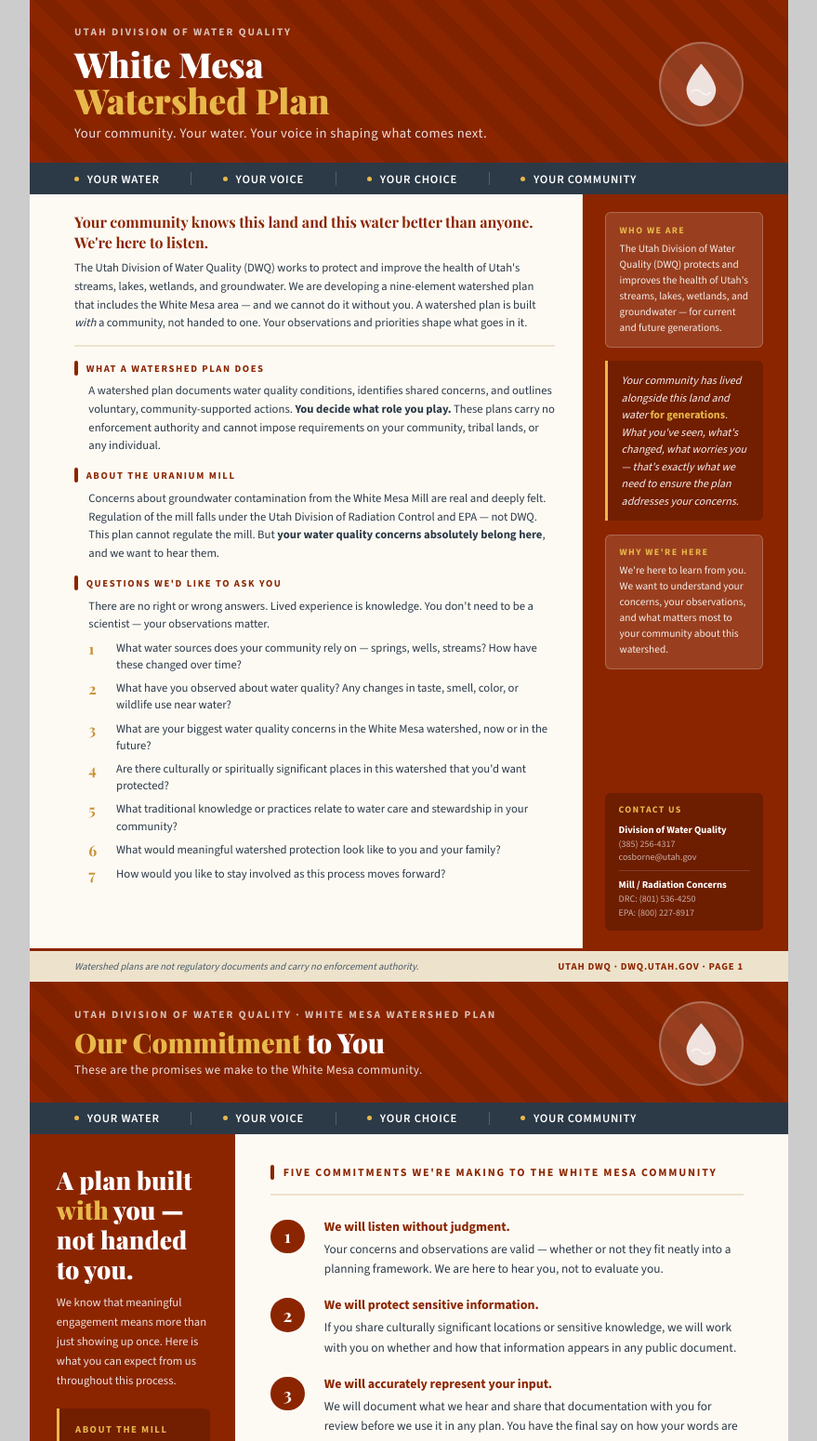
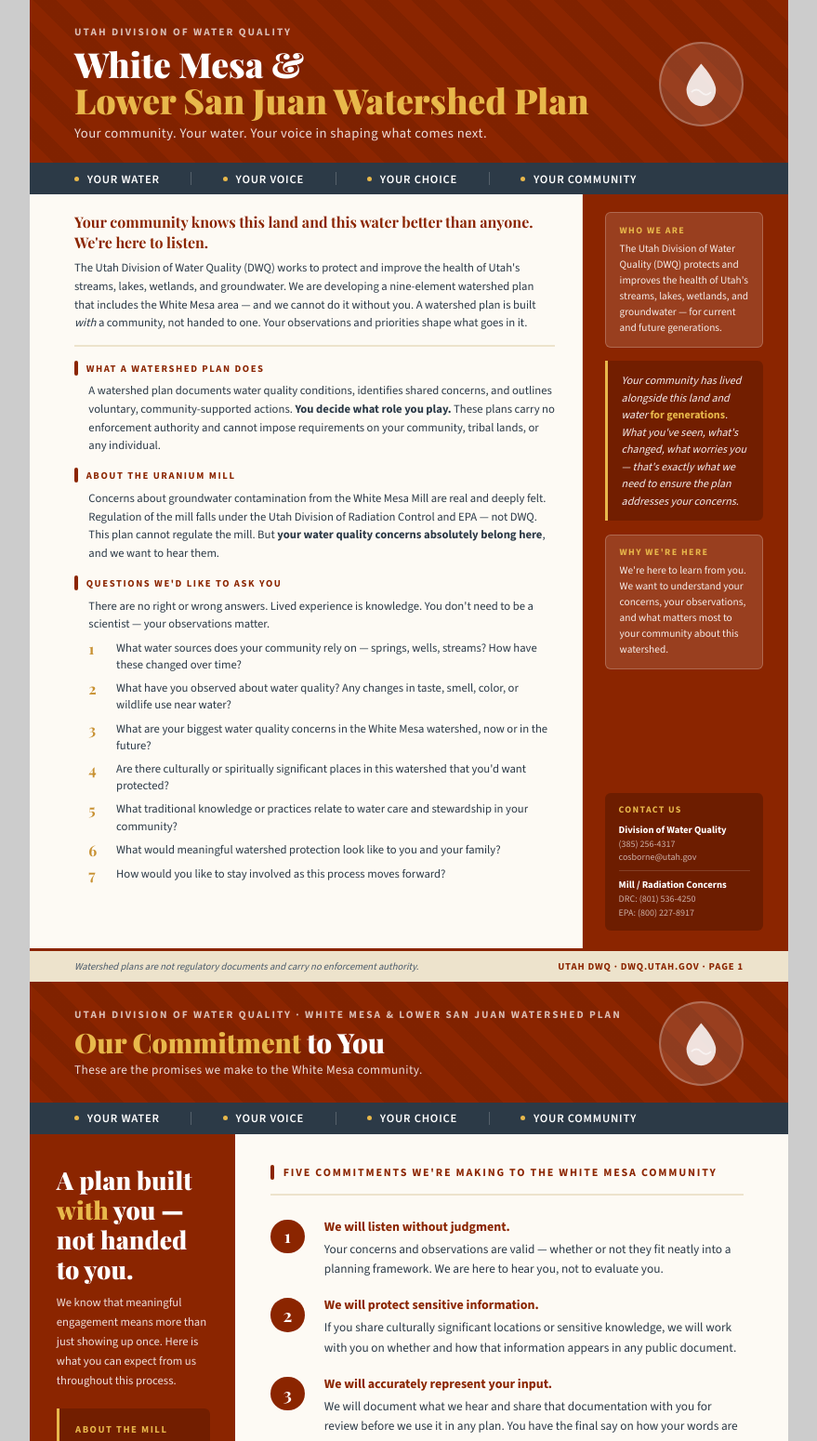
Before and after one commit to christinemosborne/White-Mesa-Listening-Session-Fact-Sheet, a plain HTML site: page index.html in a window 1280 px wide. Shown: the top 1550 px of the page at 93% size, without its empty margins (200-1079 px from the left). Drawn offline with nearby package versions, Linux system fonts and the light colour scheme.

Commit message:
Update index.html

```diff
--- a/index.html
+++ b/index.html
@@ -578,7 +578,7 @@
     <div class="header-inner">
       <div class="header-text">
         <div class="agency-tag">Utah Division of Water Quality</div>
-        <div class="main-title">White Mesa<br><span>Watershed Plan</span></div>
+        <div class="main-title">White Mesa &<br><span>Lower San Juan Watershed Plan</span></div>
         <div class="subtitle">Your community. Your water. Your voice in shaping what comes next.</div>
       </div>
       <div class="header-emblem">
@@ -703,7 +703,7 @@
     <div class="header-pattern"></div>
     <div class="header-inner">
       <div class="header-text">
-        <div class="agency-tag">Utah Division of Water Quality · White Mesa Watershed Plan</div>
+        <div class="agency-tag">Utah Division of Water Quality · White Mesa & Lower San Juan Watershed Plan</div>
         <div class="main-title"><span>Our Commitment</span> to You</div>
         <div class="subtitle">These are the promises we make to the White Mesa community.</div>
       </div>
```
